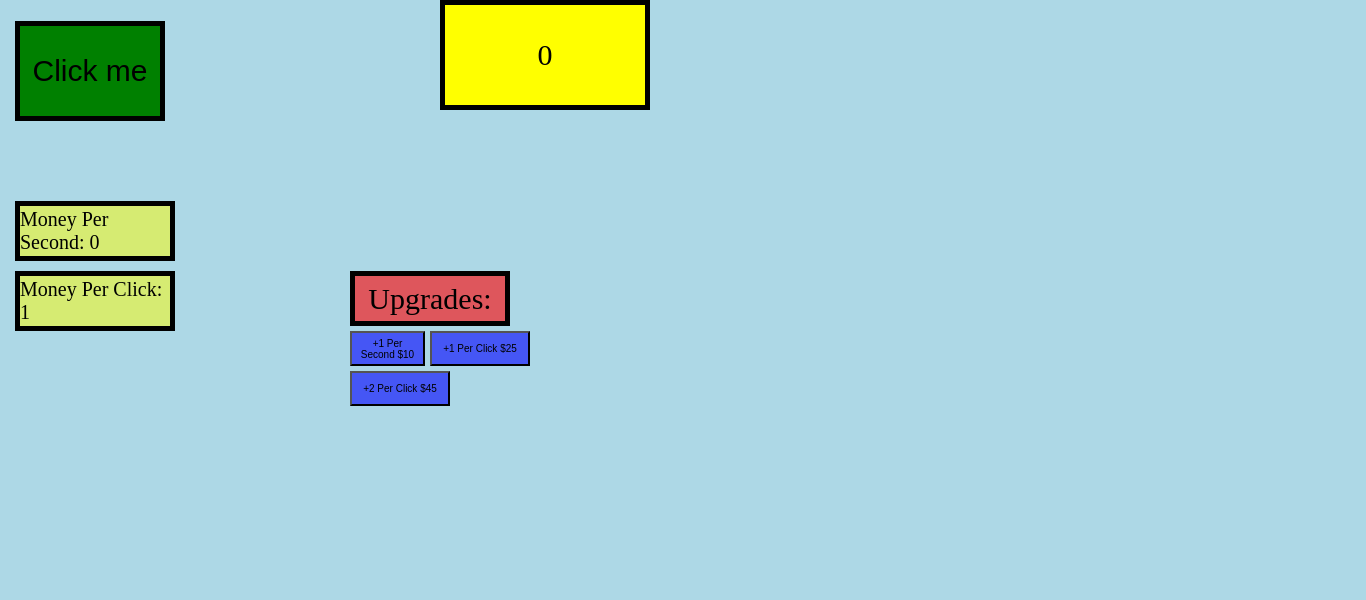
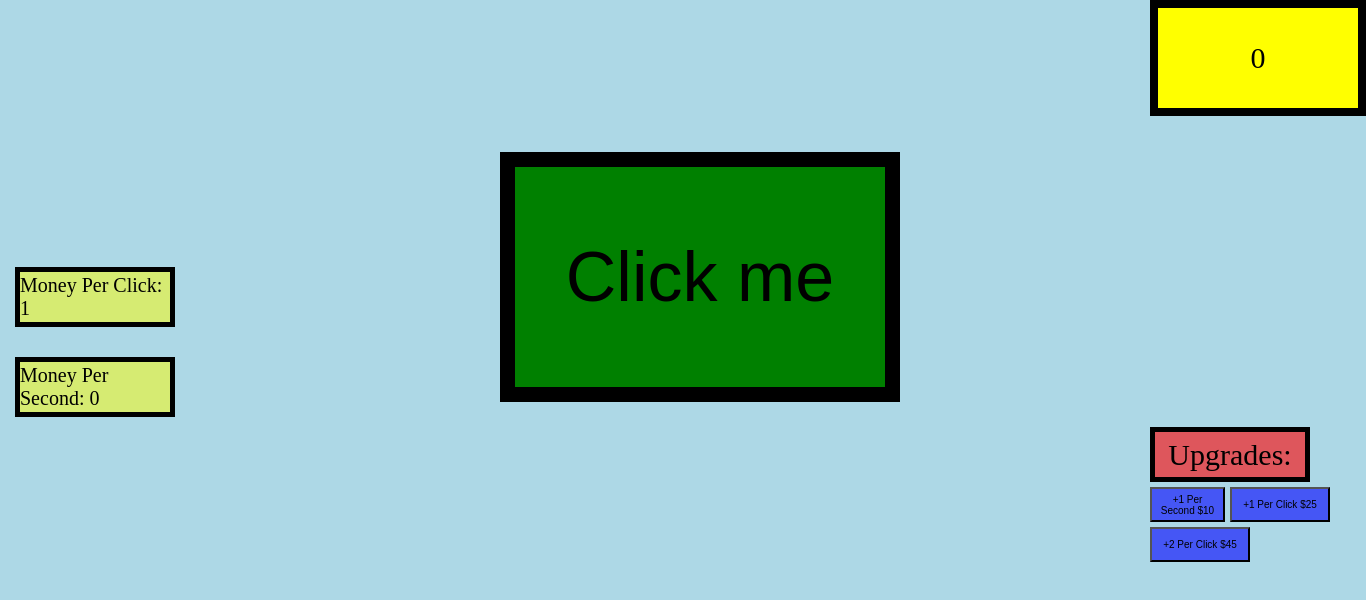
Before and after one commit to buttonclickered/buttonclickered.github.io, a plain HTML site: page index.html in a window 1280 px wide. Shown: the whole page, 1366 px wide, since content can reach past the window. Drawn offline with Linux system fonts and the light colour scheme.

Commit message:
Auto publish

```diff
--- a/style.css
+++ b/style.css
@@ -5,7 +5,7 @@ body {
   height: 100%;
 }
 #header {
-  border: 5px solid black;
+  border: 8px solid black;
   background-color: yellow;
   width: 200px;
   height: 100px;
@@ -14,7 +14,7 @@ body {
   align-items: center;
   font-size: 30px;
   position: relative;
-  left: 440px;
+  left: 1150px;
 }
 #APS {
   position: relative;
@@ -32,7 +32,7 @@ body {
 #CPS {
   position: relative;
   left: 15px;
-  bottom: 140px;
+  bottom: 300px;
   background-color: rgba(255,255,0,0.5);
   width: 150px;
   height: 50px;
@@ -44,20 +44,19 @@ body {
 }
 #clickme {
   position: relative;
-  left: 15px;
-  top: -125px;
+  left: 500px;
   background-color: green;
-  width: 150px;
-  height: 100px;
+  width: 400px;
+  height: 250px;
   display: flex;
   justify-content: center;
   align-items: center;
-  font-size: 30px;
-  border: 5px solid black;
+  font-size: 70px;
+  border: 15px solid black;
 }
 #upgrades {
   position: relative;
-  left: 350px;
+  left: 1150px;
   bottom: 200px;
   background-color: rgba(255,0,0,0.6);
   width: 150px;
@@ -70,7 +69,7 @@ body {
 }
 #onepsec {
   position: relative;
-  left: 350px;
+  left: 1150px;
   bottom: -85px;
   background-color: rgba(0,0,255,0.6);
   width: 75px;
@@ -82,7 +81,7 @@ body {
 }
 #oneclick {
   position: relative;
-  left: 430px;
+  left: 1230px;
   bottom: -50px;
   background-color: rgba(0,0,255,0.6);
   width: 100px;
@@ -94,7 +93,7 @@ body {
 }
 #twoclick {
   position: relative;
-  left: 350px;
+  left: 1150px;
   bottom: -55px;
   background-color: rgba(0,0,255,0.6);
   width: 100px;
```
